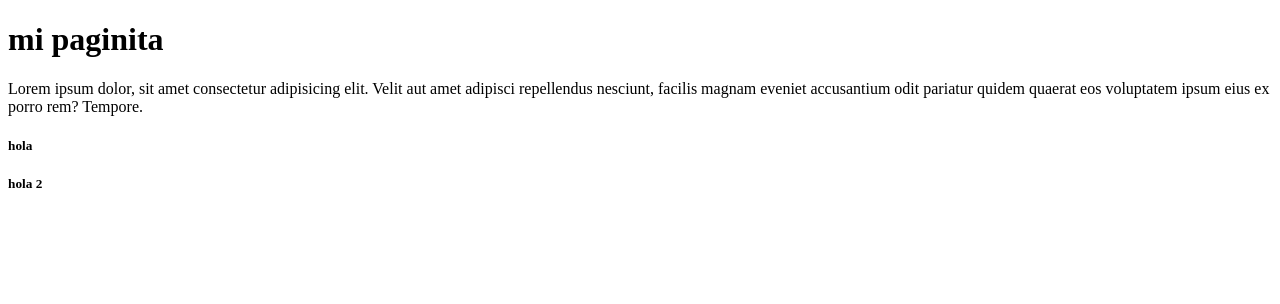
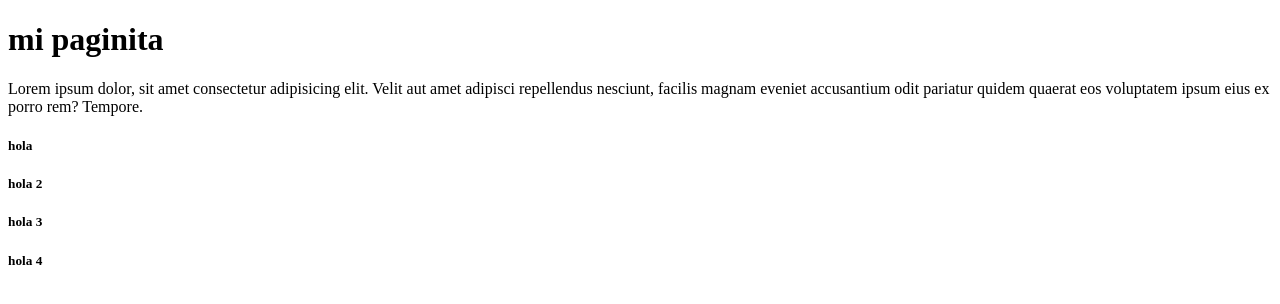
Before and after one commit to BrianRivera/proyectito-prueba, a plain HTML site: page index.html in a window 1280 px wide. Drawn offline with Linux system fonts and the light colour scheme.

Commit message:
cuarto cambio

```diff
--- a/index.html
+++ b/index.html
@@ -14,5 +14,7 @@
     </p>
     <h5>hola</h5>
     <h5>hola 2</h5>
+    <h5>hola 3</h5>
+    <h5>hola 4</h5>
   </body>
 </html>
```
